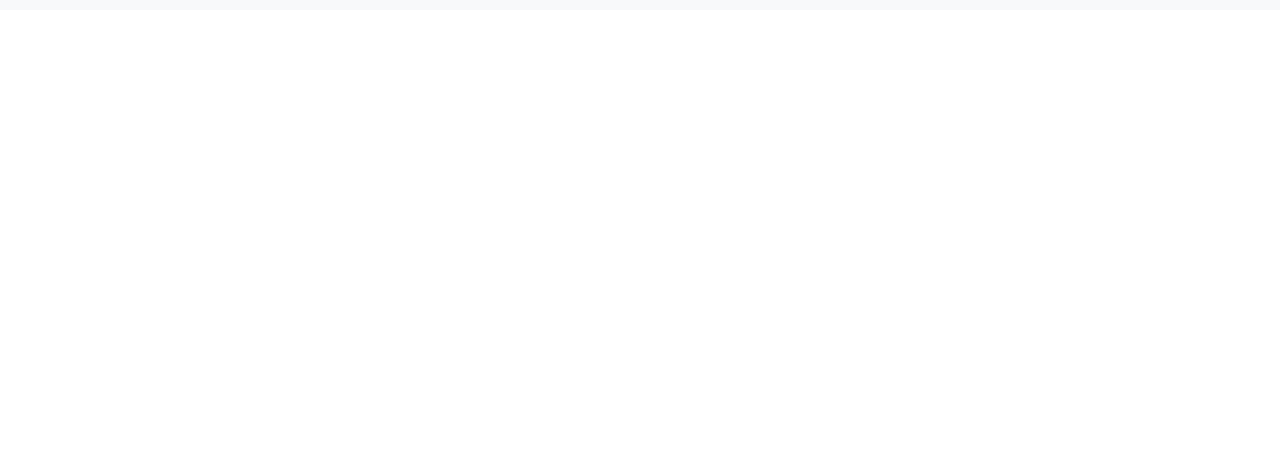
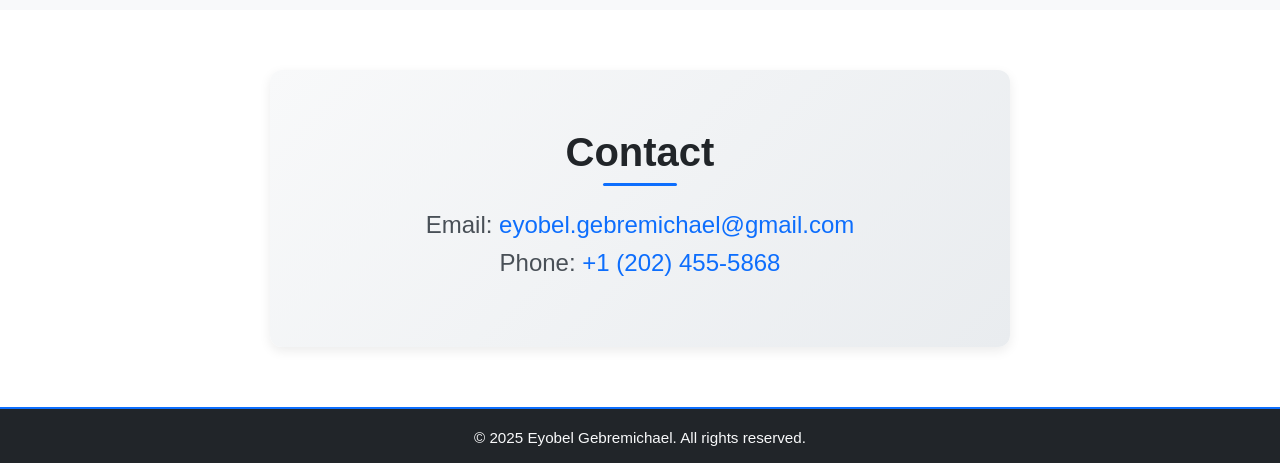
Before and after one commit to eyucoli20/Portfolio_Web, a React (Vite) app: page / in a window 1280 px wide. Shown: the part 3934-4397 px from the top of the page. Before the commit the page ends 3944 px from the top, so only its background shows below. Built offline with nearby package versions, Linux system fonts and the light colour scheme.

Commit message:
fotter added

```diff
--- a/src/App.jsx
+++ b/src/App.jsx
@@ -2,7 +2,9 @@
 import About from './Components/About/About'
 import Banner from './Components/Banner/Banner'
 import Blog from './Components/Blogs/Blog'
+import Contact from './Components/Contact/Contact'
 import Experiance from './Components/Experience/Experiance'
+import Footer from './Components/Footer/Footer'
 import Header from './Components/Header/Header'
 import Skills from './Components/Skills/Skills'
 
@@ -15,6 +17,8 @@
       <Skills />
       <Experiance />
       <Blog />
+      <Contact />
+      <Footer />
     </>
   )
 }
--- /dev/null
+++ b/src/Components/Contact/Contact.css
@@ -0,0 +1,69 @@
+/* ===== Contact Section ===== */
+#contact {
+    background: linear-gradient(135deg, #f8f9fa, #e9ecef);
+    border-radius: 12px;
+    padding: 60px 20px;
+    box-shadow: 0 4px 12px rgba(0, 0, 0, 0.08);
+    transition: transform 0.3s ease, box-shadow 0.3s ease;
+    max-width: 700px;
+    margin: 60px auto;
+}
+
+#contact:hover {
+    transform: translateY(-5px);
+    box-shadow: 0 8px 20px rgba(0, 0, 0, 0.15);
+}
+
+/* ===== Headings ===== */
+#contact h2 {
+    font-size: 2.5rem;
+    font-weight: 700;
+    color: #212529;
+    margin-bottom: 25px;
+    position: relative;
+    display: inline-block;
+}
+
+#contact h2::after {
+    content: "";
+    display: block;
+    width: 50%;
+    height: 3px;
+    background-color: #0d6efd;
+    margin: 8px auto 0;
+    border-radius: 2px;
+}
+
+/* ===== Text Styling ===== */
+#contact p {
+    font-size: 1.5rem;
+    color: #495057;
+    margin-bottom: 10px;
+}
+
+/* ===== Links ===== */
+#contact a {
+    color: #0d6efd;
+    text-decoration: none;
+    transition: color 0.3s ease, text-shadow 0.3s ease;
+}
+
+#contact a:hover {
+    color: #084298;
+    text-shadow: 0 0 8px rgba(13, 110, 253, 0.4);
+}
+
+/* ===== Responsive Design ===== */
+@media (max-width: 576px) {
+    #contact {
+        padding: 40px 15px;
+    }
+
+    #contact h2 {
+        font-size: 1.6rem;
+    }
+
+    #contact p {
+        font-size: 1rem;
+    }
+}
--- /dev/null
+++ b/src/Components/Contact/Contact.jsx
@@ -0,0 +1,15 @@
+import React from 'react'
+import './Contact.css'
+function Contact() {
+    return (
+        <div>
+            <section id="contact" class="container text-center py-5">
+                <h2 class="mb-4 text-dark">Contact</h2>
+                <p>Email: <a href="mailto:eyobel.gebremichael@gmail.com" class="fw-bold">eyobel.gebremichael@gmail.com</a></p>
+                <p>Phone: <a href="tel:+12024555868" class="fw-bold">+1 (202) 455-5868</a></p>
+            </section>
+        </div>
+    )
+}
+
+export default Contact
--- /dev/null
+++ b/src/Components/Footer/Footer.css
@@ -0,0 +1,44 @@
+/* ===== Footer Section ===== */
+footer {
+    background-color: #212529;
+    /* dark footer background */
+    color: #f8f9fa;
+    /* light text color */
+    padding: 20px 0;
+    font-size: 0.95rem;
+    border-top: 2px solid #0d6efd;
+    /* subtle blue top border */
+    transition: background-color 0.3s ease, transform 0.3s ease;
+}
+
+/* Hover effect (optional) */
+footer:hover {
+    background-color: #343a40;
+    /* slightly lighter on hover */
+    transform: translateY(-2px);
+}
+
+/* Footer text */
+footer p {
+    margin: 0;
+}
+
+/* Links inside footer (if any) */
+footer a {
+    color: #0d6efd;
+    text-decoration: none;
+    transition: color 0.3s ease;
+}
+
+footer a:hover {
+    color: #84c0ff;
+    text-decoration: underline;
+}
+
+/* Responsive adjustments */
+@media (max-width: 576px) {
+    footer {
+        font-size: 0.9rem;
+        padding: 15px 0;
+    }
+}
--- /dev/null
+++ b/src/Components/Footer/Footer.jsx
@@ -0,0 +1,14 @@
+import React from 'react'
+import './Footer.css'
+
+function Footer() {
+    return (
+        <div>
+            <footer class="text-center py-3 border-top">
+                <p class="mb-0">&copy; 2025 Eyobel Gebremichael. All rights reserved.</p>
+            </footer>
+        </div>
+    )
+}
+
+export default Footer
```
